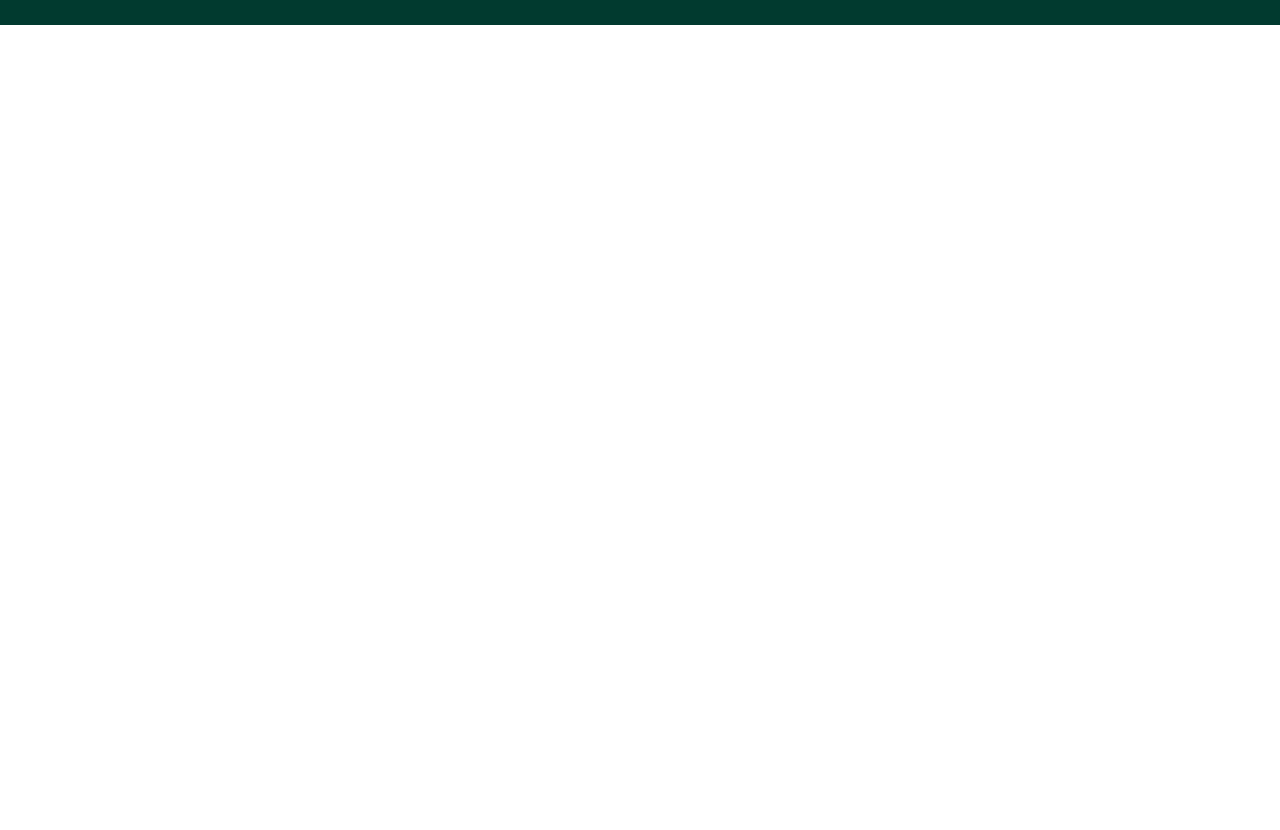
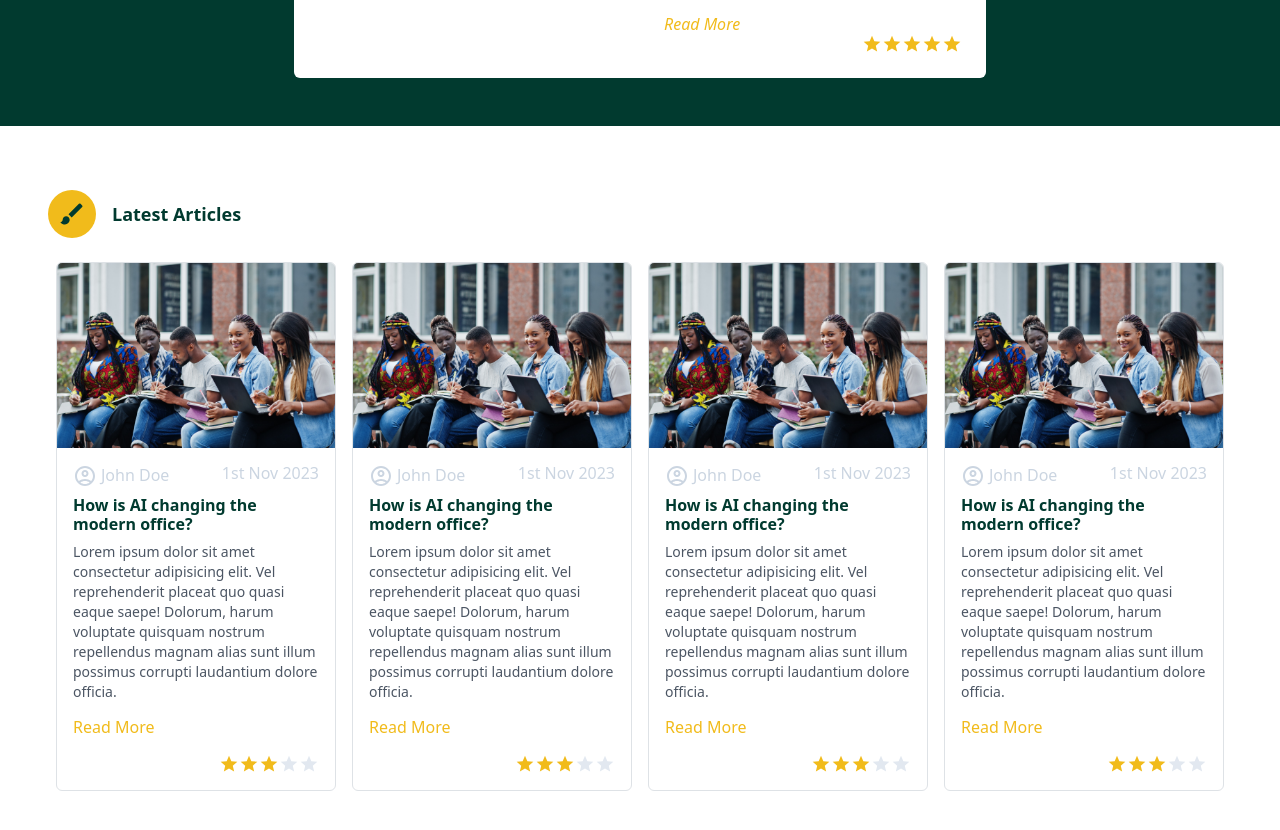
Before and after one commit to BrianBaraza23/MoringaFinalProject, a React (Create React App) app: page / in a window 1280 px wide. Shown: the part 1362-2192 px from the top of the page. Before the commit the page ends 1387 px from the top, so only its background shows below. Built offline with nearby package versions, Linux system fonts and the light colour scheme; grey boxes are pictures that could not be loaded.

Commit message:
Design article card

```diff
--- a/public/index.html
+++ b/public/index.html
@@ -11,11 +11,17 @@
     />
     <link rel="apple-touch-icon" href="%PUBLIC_URL%/logo192.png" />
     <link rel="manifest" href="%PUBLIC_URL%/manifest.json" />
+    <!-- Bootstrap links -->
+    <link href="https://cdn.jsdelivr.net/npm/bootstrap@5.3.2/dist/css/bootstrap.min.css" rel="stylesheet"
+      integrity="sha384-T3c6CoIi6uLrA9TneNEoa7RxnatzjcDSCmG1MXxSR1GAsXEV/Dwwykc2MPK8M2HN" crossorigin="anonymous">
     <title>Moringa School Daily</title>
   </head>
   <body>
     <noscript>You need to enable JavaScript to run this app.</noscript>
     <div id="root"></div>
     <script src="https://kit.fontawesome.com/7668282ff5.js" crossorigin="anonymous"></script>
+    <!-- Bootstrap scripts -->
+    <script src="https://cdn.jsdelivr.net/npm/bootstrap@5.3.2/dist/js/bootstrap.bundle.min.js"
+      integrity="sha384-C6RzsynM9kWDrMNeT87bh95OGNyZPhcTNXj1NW7RuBCsyN/o0jlpcV8Qyq46cDfL" crossorigin="anonymous"></script>
   </body>
 </html>
--- a/src/components/ArticleCard.jsx
+++ b/src/components/ArticleCard.jsx
@@ -1,7 +1,47 @@
 import React from "react";
+import StarIcon from "@mui/icons-material/Star";
+import AccountCircleOutlinedIcon from "@mui/icons-material/AccountCircleOutlined";
 
 const ArticleCard = () => {
-  return <div>ArticleCard</div>;
+  return (
+    <div className='card  border'>
+      <img
+        src='/assets/images/image-2.jpeg'
+        className='card-img-top'
+        alt='...'
+      />
+      <div className='card-body'>
+        <div className='flex justify-between text-slate-300 text-md'>
+          <div className='flex gap-1 items-center'>
+            <AccountCircleOutlinedIcon style={{ fontSize: "24px" }} />
+            <h6 className='my-auto'>John Doe</h6>
+          </div>
+          <div>
+            <h6 className='my-auto'>1st Nov 2023</h6>
+          </div>
+        </div>
+        <h5 className='text-default-green font-semibold py-2'>
+          How is AI changing the modern office?
+        </h5>
+        <p className='text-gray-600 text-sm'>
+          Lorem ipsum dolor sit amet consectetur adipisicing elit. Vel
+          reprehenderit placeat quo quasi eaque saepe! Dolorum, harum voluptate
+          quisquam nostrum repellendus magnam alias sunt illum possimus corrupti
+          laudantium dolore officia.
+        </p>
+        <h6 className='py-3 text-default-gold text-md cursor-pointer'>
+          Read More
+        </h6>
+        <div className='flex text-default-gold justify-end'>
+          <StarIcon style={{ fontSize: "20px" }} />
+          <StarIcon style={{ fontSize: "20px" }} />
+          <StarIcon style={{ fontSize: "20px" }} />
+          <StarIcon style={{ fontSize: "20px" }} className='text-slate-200' />
+          <StarIcon style={{ fontSize: "20px" }} className='text-slate-200' />
+        </div>
+      </div>
+    </div>
+  );
 };
 
 export default ArticleCard;
--- /dev/null
+++ b/src/components/ArticlesSection.jsx
@@ -0,0 +1,34 @@
+import React from "react";
+import ArticleCard from "./ArticleCard";
+import BrushIcon from "@mui/icons-material/Brush";
+
+const ArticlesSection = () => {
+  return (
+    <div className='bg-white p-12'>
+      <div className='flex gap-3 items-center my-3'>
+        <div className='w-12 h-12 rounded-full bg-default-gold flex justify-center items-center text-default-green'>
+          <BrushIcon style={{ fontSize: "28px" }} />
+        </div>
+        <h5 className='text-default-green text-lg font-semibold my-auto'>
+          Latest Articles
+        </h5>
+      </div>
+      <div className='grid grid-cols-4 flex justify-center'>
+        <div className='col-span-1 p-2'>
+          <ArticleCard />
+        </div>
+        <div className='col-span-1 p-2'>
+          <ArticleCard />
+        </div>
+        <div className='col-span-1 p-2'>
+          <ArticleCard />
+        </div>
+        <div className='col-span-1 p-2'>
+          <ArticleCard />
+        </div>
+      </div>
+    </div>
+  );
+};
+
+export default ArticlesSection;
--- a/src/pages/HomePage.jsx
+++ b/src/pages/HomePage.jsx
@@ -6,6 +6,7 @@ import FeaturedView from "../components/FeaturedView";
 import NewPostSection from "../components/NewPostSection";
 import TrendingMedia from "../components/TrendingMedia";
 import VideoSlider from "../components/VideoSlider";
+import ArticlesSection from "../components/ArticlesSection";
 
 const HomePage = () => {
   return (
@@ -15,6 +16,7 @@ const HomePage = () => {
       <NewPostSection />
       <TrendingMedia />
       <VideoSlider />
+      <ArticlesSection />
     </>
   );
 };
```
